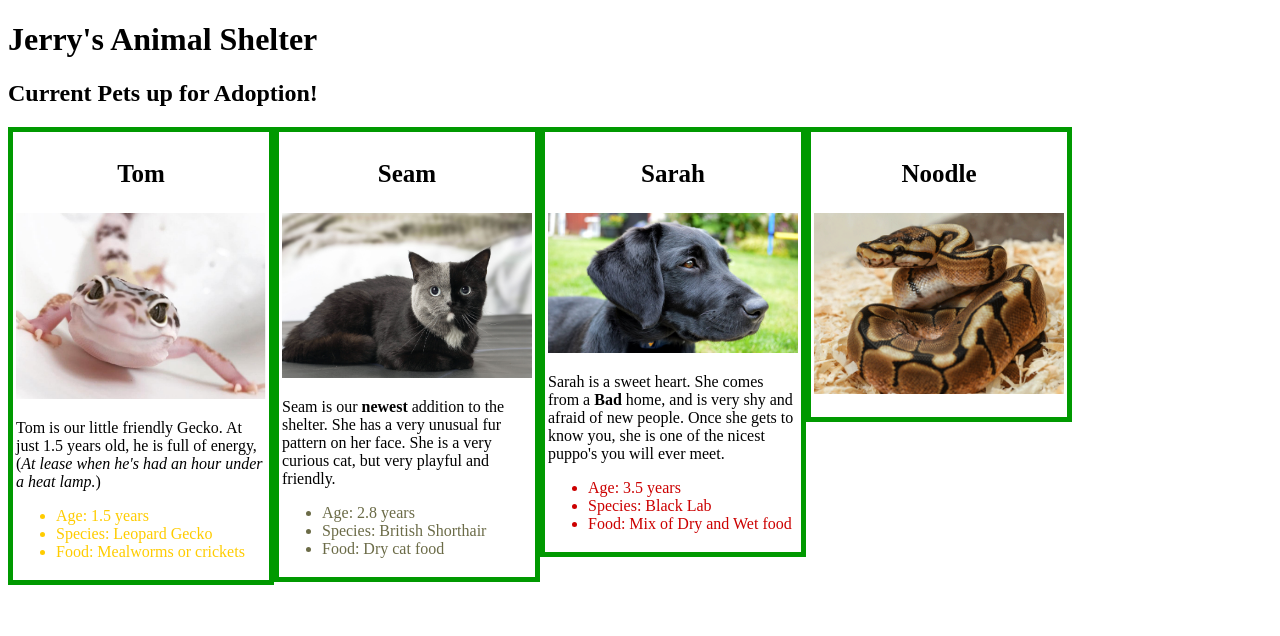
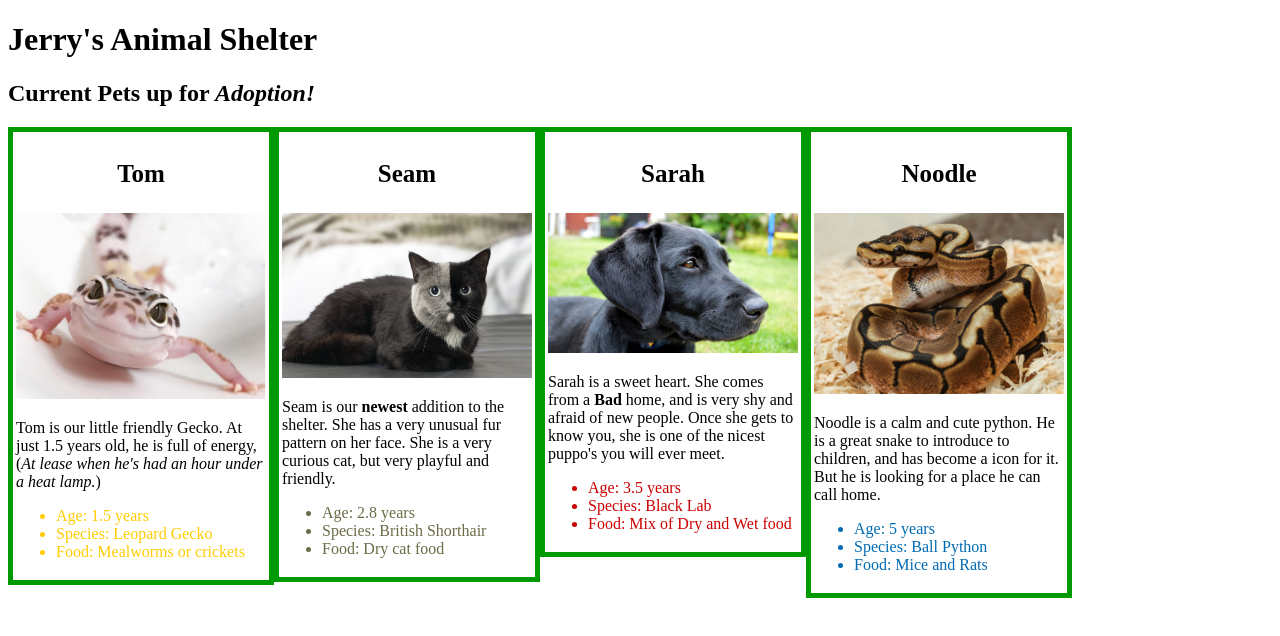
Before and after one commit to CommaderDavid/animal-shelter, a plain HTML site: page index.html in a window 1280 px wide. Drawn offline with Linux system fonts and the light colour scheme.

Commit message:
Add noodle column.

```diff
--- a/css/styles.css
+++ b/css/styles.css
@@ -17,6 +17,10 @@
   color: #cc0000;
 }
 
+.noodle ul li {
+  color: #006bb3;
+}
+
 img {
   width: 100%;
 }
--- a/index.html
+++ b/index.html
@@ -6,7 +6,7 @@
   </head>
   <body>
     <h1>Jerry's Animal Shelter</h1>
-    <h2>Current Pets up for <strong>Adoption!</strong></h2>
+    <h2>Current Pets up for <em>Adoption!</em></h2>
     <div class="column">
       <p class="title">Tom</p>
       <img src="img/tom.png" alt="A pic of a Gecko.">
@@ -49,7 +49,14 @@
     <div class="column">
       <p class="title">Noodle</p>
       <img src="img/noodle.gif" alt="A photo of a python.">
-      <p></p>
+      <p>Noodle is a calm and cute python. He is a great snake to introduce to children, and has become a icon for it. But he is looking for a place he can call home.</p>
+      <div class="noodle">
+        <ul>
+          <li>Age: 5 years</li>
+          <li>Species: Ball Python</li>
+          <li>Food: Mice and Rats</li>
+        </ul>
+      </div>
     </div>
   </body>
 </html>
```
